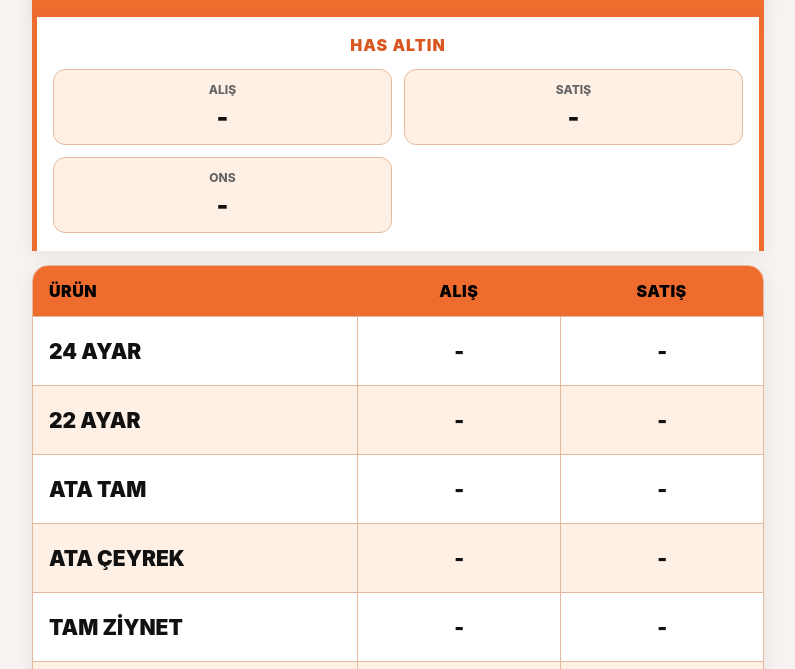
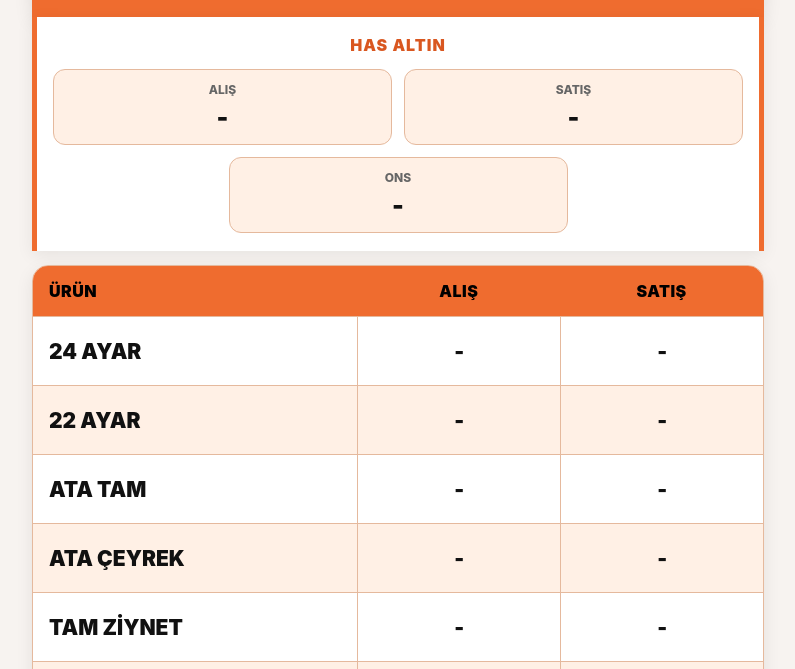
Before and after one commit to underdogisheree/pazar-kuyumcular-pwa, a website: page public/index.html in a window 1280 px wide. Shown: the part 110-779 px from the top of the page, without its empty margins (242-1037 px from the left). Drawn offline with nearby package versions, Linux system fonts and the light colour scheme.

Commit message:
Update style.css

```diff
--- a/public/style.css
+++ b/public/style.css
@@ -170,6 +170,15 @@ body {
         1fr;
 
     gap: 12px;
+}
+
+.ons-price-box {
+    grid-column:
+        1 / -1;
+
+    justify-self: center;
+
+    width: calc(50% - 6px);
 }
 
 .has-price-box {
```
